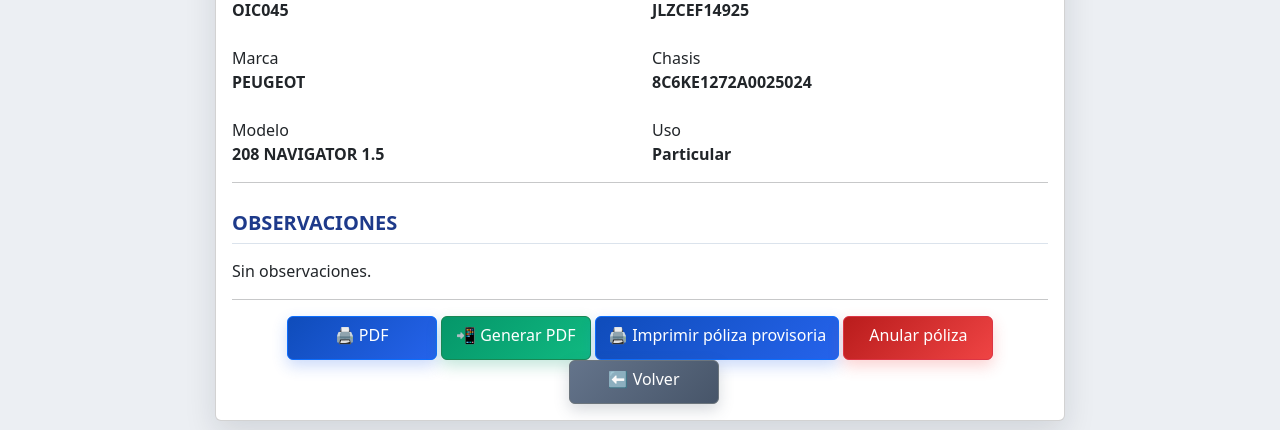
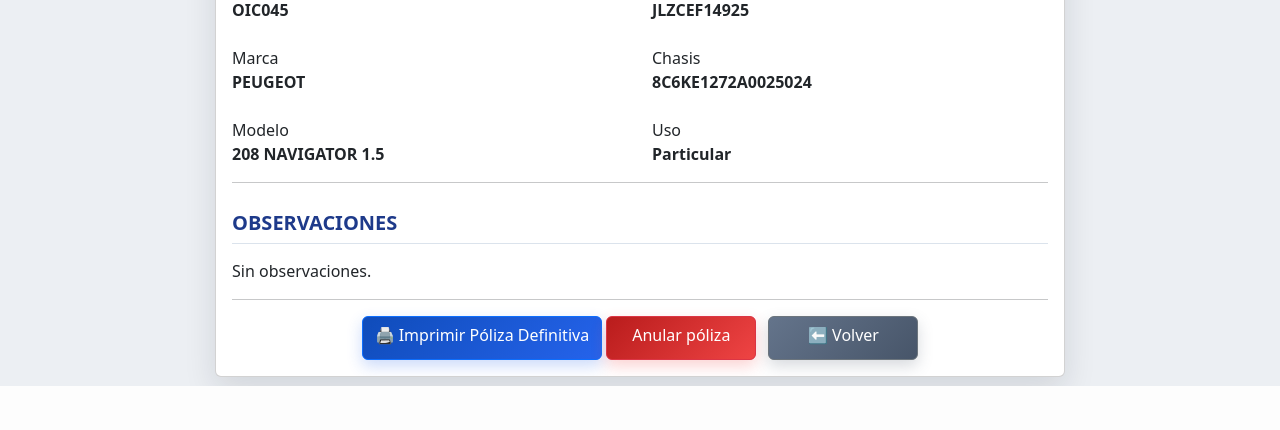
Before and after one commit to pasluiscespedes-rgb/pas_control, a Django app: page /polizas/1/ in a window 1280 px wide. Shown: the part 648-1078 px from the top of the page. After the commit the page ends 1034 px from the top, so only its background shows below. Run offline with Django 5.2, Linux system fonts and the light colour scheme; data comes from the database, SQL or seed files in the repository.

Commit message:
Completar flujo de poliza provisoria y definitiva

```diff
--- a/principal/templates/principal/ver_poliza.html
+++ b/principal/templates/principal/ver_poliza.html
@@ -231,27 +231,23 @@ Uso
 </a>
 {% endif %}
 
+{% if not poliza.numero_poliza %}
+
+<a href="{% url 'imprimir_poliza' poliza.id %}"
+   class="btn btn-warning"
+   target="_blank">
+    🖨️ Imprimir Póliza Provisoria
+</a>
+
+{% else %}
+
 <a href="{% url 'imprimir_poliza' poliza.id %}"
    class="btn btn-primary"
    target="_blank">
-
-    🖨️ PDF
-
+    🖨️ Imprimir Póliza Definitiva
 </a>
 
-<a href="{% url 'imprimir_poliza' poliza.id %}"
-   class="btn btn-success"
-   target="_blank">
-
-📲 Generar PDF
-
-</a>
-
-<a href="/polizas/{{ poliza.id }}/pdf/"
-   target="_blank"
-   class="btn btn-primary">
-    🖨️ Imprimir póliza provisoria
-</a>
+{% endif %}
 
 {% if poliza.estado != "Anulada" %}
     <a href="{% url 'anular_poliza' poliza.id %}"
--- a/principal/views.py
+++ b/principal/views.py
@@ -901,7 +901,10 @@ def crear_poliza(request, cliente_id=None):
            cliente=cliente,
            tipo="poliza",
            titulo="Póliza registrada",
-           descripcion=f"Se registró la póliza N° {poliza.numero_poliza}.",
+           descripcion=(f"Se registró la póliza N° {poliza.numero_poliza}."
+            if poliza.numero_poliza
+            else "Se registró una póliza provisoria."
+),
            usuario=request.user,
         )
 
@@ -1686,9 +1689,22 @@ def completar_poliza(request, poliza_id):
     poliza = Poliza.objects.get(id=poliza_id)
 
     if request.method == "POST":
-        poliza.numero_poliza = request.POST.get("numero_poliza")
+        numero_poliza = request.POST.get("numero_poliza", "").strip().upper()
+
+        poliza.numero_poliza = numero_poliza
         poliza.estado = "Vigente"
         poliza.save()
+
+        MovimientoCliente.objects.create(
+            cliente=poliza.cliente,
+            tipo="poliza",
+            titulo="Póliza completada",
+            descripcion=(
+                f"Póliza provisoria convertida en definitiva. "
+                f"Número asignado: {numero_poliza}."
+            ),
+            usuario=request.user if request.user.is_authenticated else None,
+        )
 
         return redirect("ver_poliza", poliza_id=poliza.id)
 
@@ -1783,12 +1799,18 @@ def imprimir_poliza(request, poliza_id):
 )
 
     # Título del documento
+    titulo_poliza = (
+    "PÓLIZA PROVISORIA"
+    if not poliza.numero_poliza
+    else "PÓLIZA DEFINITIVA"
+)
+
     p.setFillColor(colors.black)
     p.setFont("Helvetica-Bold", 16)
     p.drawRightString(
         19.0 * cm,
         alto - 2.00 * cm,
-        "PÓLIZA PROVISORIA"
+        titulo_poliza
 )
 
     p.setFont("Helvetica", 10)
@@ -2038,29 +2060,49 @@ def imprimir_poliza(request, poliza_id):
         6
     )
 
+    texto_documento = (
+    "DOCUMENTO PROVISORIO"
+    if not poliza.numero_poliza
+    else "DOCUMENTO DEFINITIVO"
+    )
+
     p.setFillColor(azul)
     p.setFont("Helvetica-Bold", 10)
     p.drawString(
         1.9 * cm,
         y5 - 0.65 * cm,
-        "DOCUMENTO PROVISORIO"
-    )
-
-    p.setFillColor(colors.black)
-    p.setFont("Helvetica-Bold", 9)
-    p.drawString(
-        1.9 * cm,
-        y5 - 1.20 * cm,
-        "SUJETO A EMISIÓN DEFINITIVA POR LA ASEGURADORA"
-    )
-
-    p.setFillColor(gris)
-    p.setFont("Helvetica", 8.5)
-    p.drawString(
-        1.9 * cm,
-        y5 - 1.65 * cm,
-        "Esta constancia acredita la solicitud de cobertura y debe conservarse hasta la emisión definitiva."
-    )
+        texto_documento
+)
+
+    if not poliza.numero_poliza:
+        texto_aviso = "SUJETO A EMISIÓN DEFINITIVA POR LA ASEGURADORA"
+        texto_detalle = (
+            "Esta constancia acredita la solicitud de cobertura "
+            "y debe conservarse hasta la emisión definitiva."
+        )
+    else:
+        texto_aviso = "NÚMERO DE PÓLIZA ASIGNADO POR LA ASEGURADORA"
+        texto_detalle = (
+            "Conservar este documento junto con la documentación "
+            "emitida por la aseguradora."
+        )
+
+        p.setFillColor(colors.black)
+        p.setFont("Helvetica-Bold", 9)
+        p.drawString(
+            1.9 * cm,
+            y5 - 1.20 * cm,
+            texto_aviso
+        )
+
+        p.setFillColor(gris)
+        p.setFont("Helvetica", 8.5)
+        p.drawString(
+            1.9 * cm,
+            y5 - 1.65 * cm,
+            texto_detalle
+        )
+
     p.showPage()
     p.save()
 
```
Also changed, not shown: principal/templates/principal/lista_polizas.html (+9 -1 lines).
